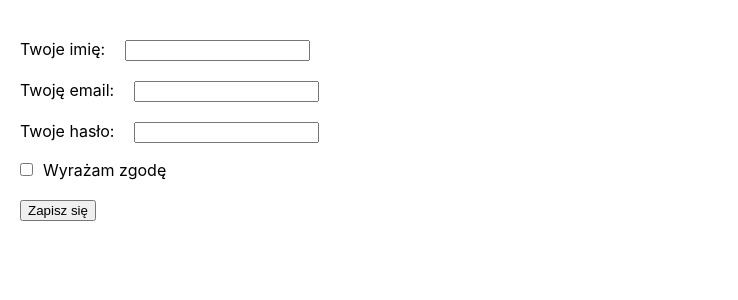
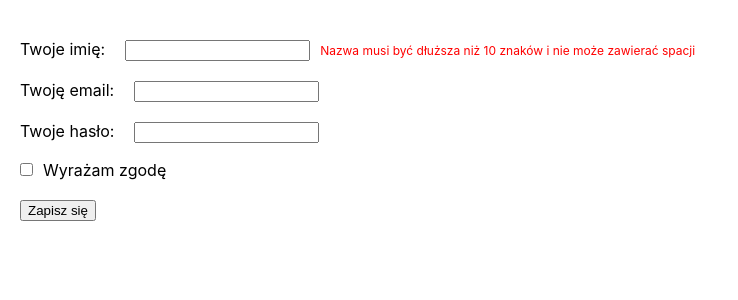
Before and after one commit to AdrianChojnacki/cra7, a React (Create React App) app: page / in a window 1280 px wide. Shown: the top 300 px of the page, without its empty margins (0-738 px from the left). Built offline with nearby package versions, Linux system fonts and the light colour scheme.

Commit message:
added errors

```diff
--- a/src/App.css
+++ b/src/App.css
@@ -18,6 +18,11 @@ input[type="checkbox"] {
 
 button {
   display: block;
-  max-width: 200px;
   margin-top: 20px;
 }
+
+span {
+  margin-left: 10px;
+  color: red;
+  font-size: 12px;
+}
--- a/src/App.js
+++ b/src/App.js
@@ -7,6 +7,20 @@ class App extends Component {
     email: "",
     password: "",
     accept: false,
+
+    errors: {
+      username: true,
+      email: false,
+      password: false,
+      accept: false,
+    },
+  };
+
+  messages = {
+    username_incorrect: "Nazwa musi być dłuższa niż 10 znaków i nie może zawierać spacji",
+    email_incorrect: "Brak @ w emailu",
+    password_incorrect: "Hasło musi mieć 8 znaków",
+    accept_incorrect: "Nie potwierdzona zgoda",
   };
 
   handleChange = (e) => {
@@ -45,6 +59,7 @@ class App extends Component {
               value={this.state.username}
               onChange={this.handleChange}
             />
+            {this.state.errors.username && <span>{this.messages.username_incorrect}</span>}
           </label>
           <label htmlFor="email">
             Twoję email:
```
